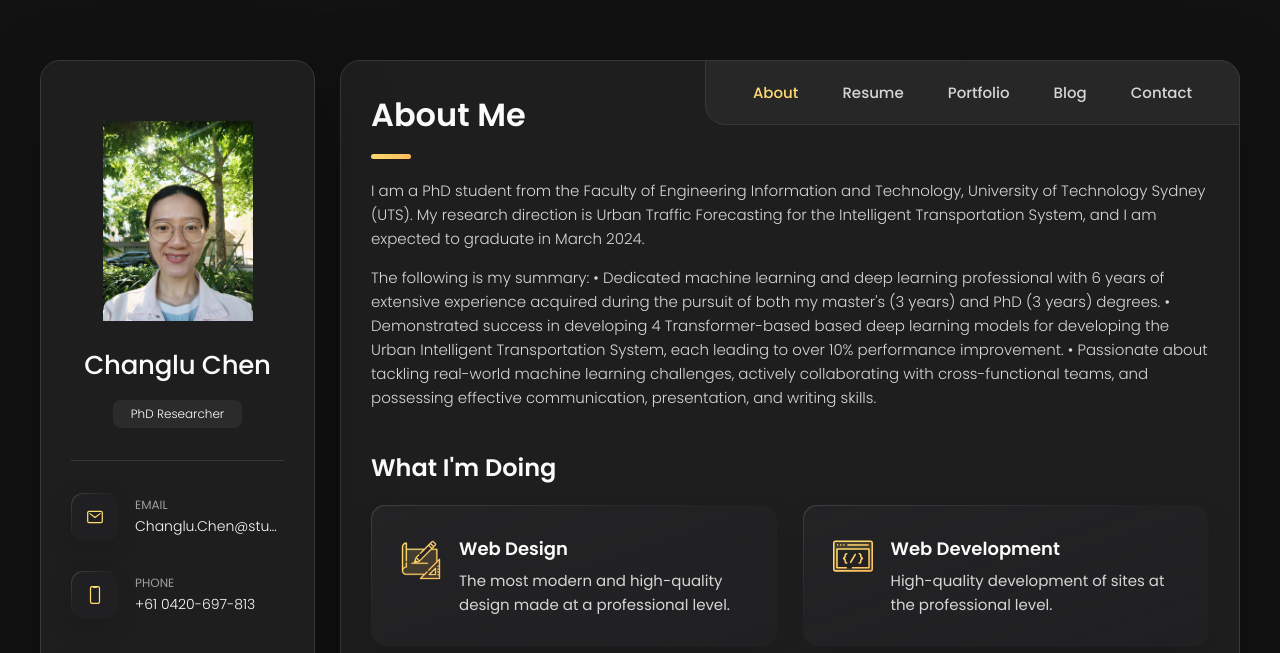
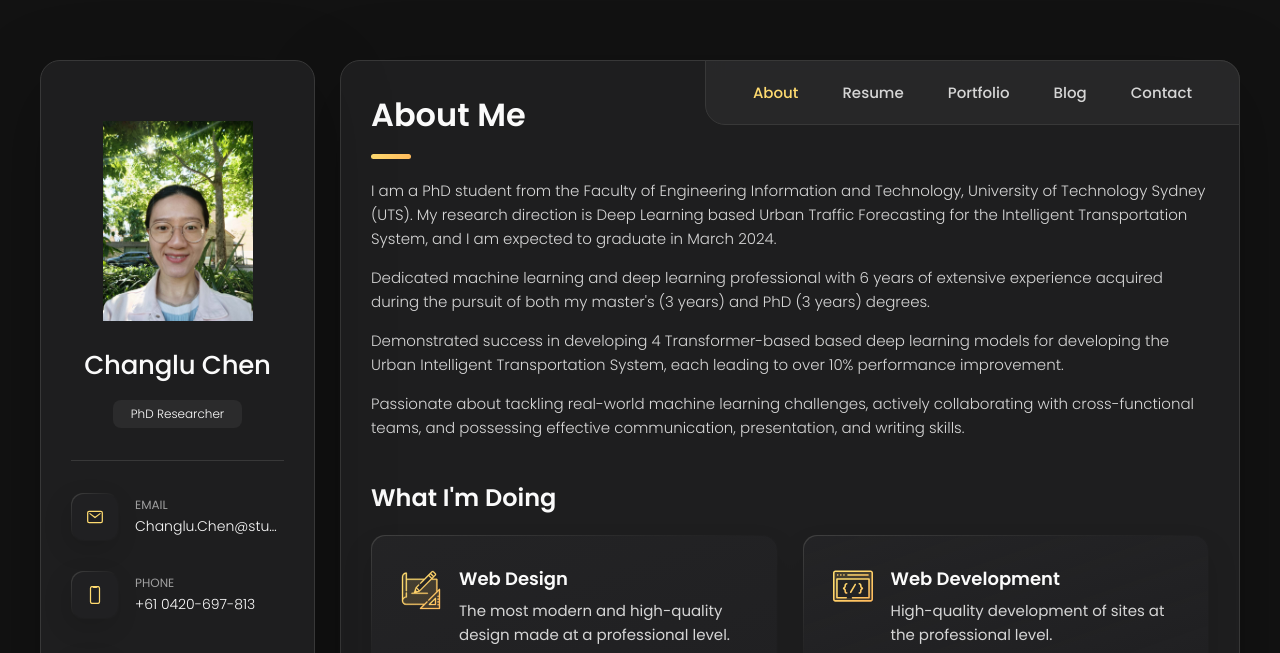
Before and after one commit to chenchl19941118/chenchl19941118.github.io, a plain HTML site: page index.html in a window 1280 px wide. Shown: the top 653 px of the page. Drawn offline with nearby package versions, Linux system fonts and the light colour scheme.

Commit message:
Update index.html

```diff
--- a/index.html
+++ b/index.html
@@ -209,17 +209,19 @@
 
         <section class="about-text">
           <p>
-          I am a PhD student from the Faculty of Engineering Information and Technology, University of Technology Sydney (UTS). My research direction is Urban Traffic Forecasting for the Intelligent Transportation System,
+          I am a PhD student from the Faculty of Engineering Information and Technology, University of Technology Sydney (UTS). My research direction is Deep Learning based Urban Traffic Forecasting for the Intelligent Transportation System,
           and I am expected to graduate in March 2024.
           </p>
+          <p>
+            Dedicated machine learning and deep learning professional with 6 years of extensive experience acquired during the pursuit of both my master's (3 years) and PhD (3 years) degrees.
+          <p>
+          <p>
+            Demonstrated success in developing 4 Transformer-based based deep learning models for developing the Urban Intelligent Transportation System, each leading to over 10% performance improvement.
+          <p>
+          <p>
+            Passionate about tackling real-world machine learning challenges, actively collaborating with cross-functional teams, and possessing effective communication, presentation, and writing skills.
+          <p>
 
-          <p>
-            The following is my summary:
-          • Dedicated machine learning and deep learning professional with 6 years of extensive experience acquired during the pursuit of both my master's (3 years) and PhD (3 years) degrees.
-          •	Demonstrated success in developing 4 Transformer-based based deep learning models for developing the Urban Intelligent Transportation System, each leading to over 10% performance improvement.
-          •	Passionate about tackling real-world machine learning challenges, actively collaborating with cross-functional teams, and possessing effective communication, presentation, and writing skills.
-
-          </p>
         </section>
 
 
```
